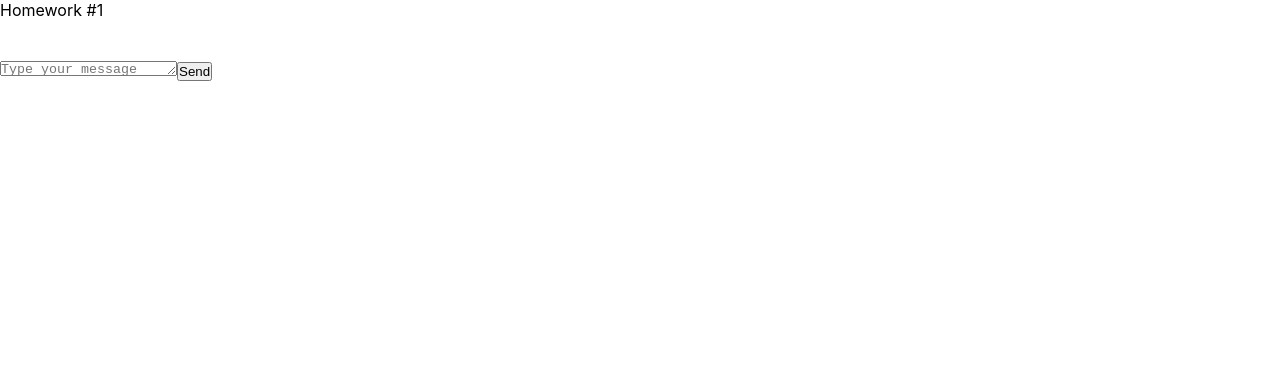
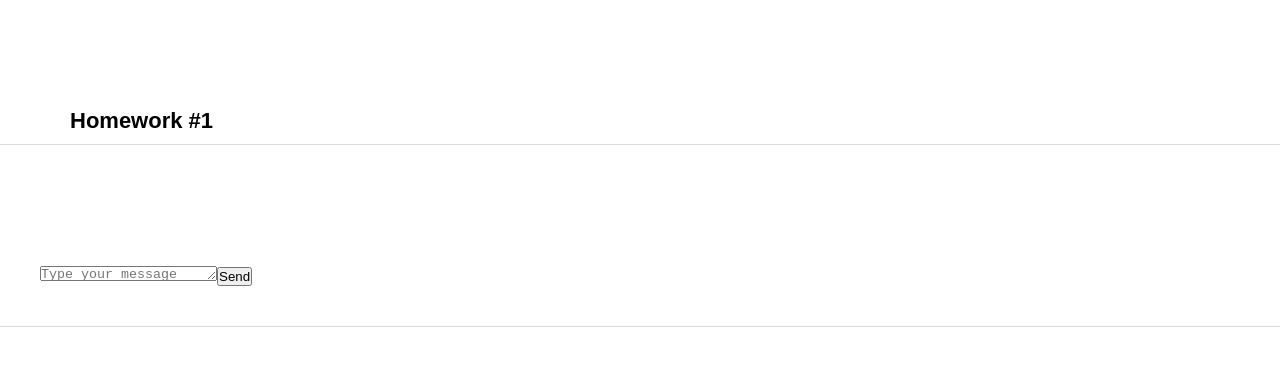
Before and after one commit to Drugovdp/hw, a React (Create React App) app: page / in a window 1280 px wide. Shown: the top 366 px of the page. Built offline with nearby package versions, Linux system fonts and the light colour scheme.

Commit message:
Added styles

```diff
--- a/src/s1-main/App.module.css
+++ b/src/s1-main/App.module.css
@@ -1,11 +1,33 @@
+* {
+    box-sizing: border-box;
+    margin: 0;
+    padding: 0;
+}
 .App {
     --header_height: 60px;
 }
 
 .hw {
+    display: flex;
+    flex-direction: column;
+    gap: 40px;
+    padding: 40px;
+    border-top: #D9D9D9 solid 1px;
+    border-bottom: #D9D9D9 solid 1px;
+    margin-top: 10px;
+    transition: all .5s ease;
+}
 
+.hw:hover {
+    border-color: #0066CC;
 }
 
 .hwTitle {
-
+    font-family: 'Montserrat', sans-serif;
+    font-weight: 600;
+    font-size: 22px;
+    line-height: 27px;
+    height: 100%;
+    margin-top: 107px;
+    margin-left: 70px;
 }
```
